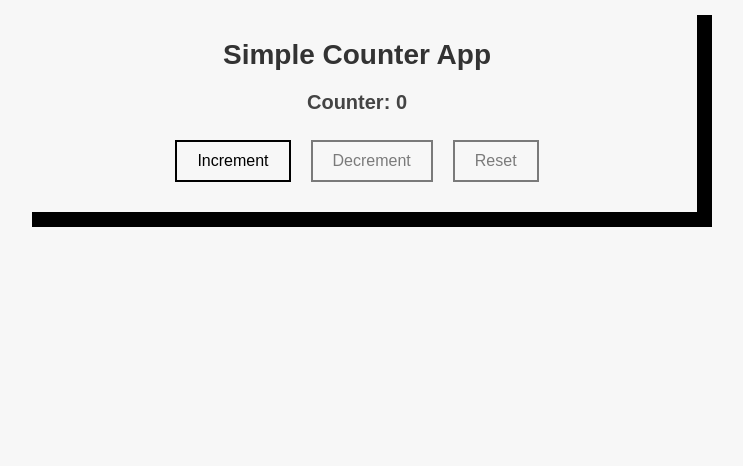
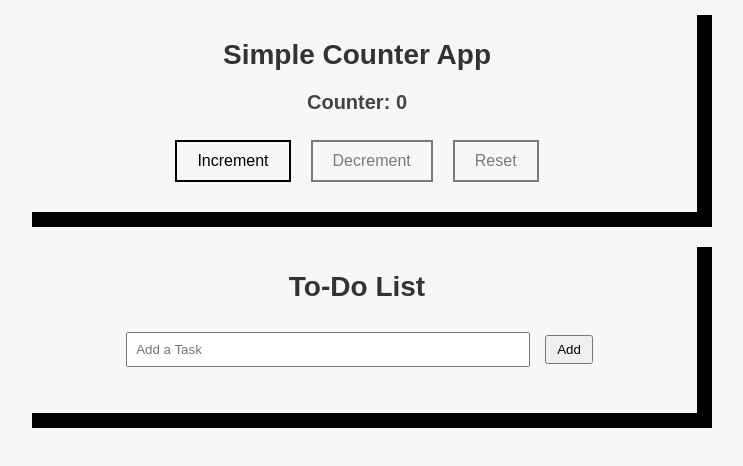
Before and after one commit to Sakshi119/reactjsPractice, a React (Create React App) app in the folder counter-app/: page / in a window 1280 px wide. Shown: the top 466 px of the page, without its empty margins (283-1026 px from the left). Built offline with nearby package versions, Linux system fonts and the light colour scheme.

Commit message:
todo app

```diff
--- a/counter-app/src/App.js
+++ b/counter-app/src/App.js
@@ -1,14 +1,21 @@
 import logo from './logo.svg';
 import './App.css';
 import Counter from './Components/counterApp/counter';
-
+import TodoApp from './Components/toDoList/todo-list';
 
 function App() {
   return (
+    <>
     <div className="app">
-    <h1>Simple Counter App</h1>
-    <Counter />
-  </div>
+      <h1>Simple Counter App</h1>
+      <Counter />
+    </div>
+
+    <div className='app2'>
+      <TodoApp />
+    </div>
+    </>
+
   );
 }
 
--- /dev/null
+++ b/counter-app/src/Components/toDoList/todo-list.css
@@ -0,0 +1,47 @@
+.app2 {
+    padding: 20px;
+    box-shadow: 15px 15px 0px 0px black;
+    width: 50%;
+    height: 50%;
+    margin: 20px auto;
+
+}
+
+.todo-app ul {
+    background: #beb4fb;
+    padding: 12px;
+}
+
+.todo-app input {
+    padding: 8px;
+    margin: 10px;
+    width: 60%;
+}
+
+.todo-app button {
+    padding: 5px 10px;
+    margin: 5px;
+    cursor: pointer;
+}
+
+.todo-app ul {
+    list-style-type: none;
+    padding: 0;
+}
+
+.todo-app li {
+    margin: 10px 0;
+}
+
+.todo-app li button {
+    margin-left: 10px;
+    background-color: white;
+    color: #333;
+    border: none;
+    cursor: pointer;
+    border:1px solid transparent;
+}
+
+.todo-app li button:hover {
+    border: 1px solid #333;
+}
--- /dev/null
+++ b/counter-app/src/Components/toDoList/todo-list.js
@@ -0,0 +1,54 @@
+import React,{useState} from "react";
+import "./todo-list.css";
+
+
+function TodoApp(){
+    const [task,setTask] = useState("");
+    const [taskList,setTaskList] = useState([]);
+
+    //handleAddTask
+    const handleAddTask =() =>{
+        if (task){
+            setTaskList([...taskList,{id:Date.now(),name:task,completed:false},]);
+            setTask("");  //clear after added task into task list
+        }
+        console.log(taskList);
+    };
+
+    //handleToggleComplete
+    const handleToggleComplete=(id) =>{
+        setTaskList(taskList.map((task) => task.id === id ? {...task,completed: !task.completed}:task));
+    };
+
+    //handleDeleteTask
+    const handleDeleteTask=(id) =>{
+        setTaskList(taskList.filter((task) => task.id !== id));
+    }
+
+    return(
+        <div className="todo-app">
+            <h1>To-Do List</h1>
+            {/* //task input */}
+            <input type="text" value={task} onChange={(e) => setTask(e.target.value)} placeholder="Add a Task"/>
+            <button onClick={handleAddTask}>Add</button>
+
+            {/* //task list output */}
+            <ul>
+                {taskList.map((task) => (
+                    <li key={task.id}>{task.name}
+                        <button onClick={()=> handleToggleComplete(task.id)}>{task.completed? "Undo":"Complete"}</button>
+                        <button onClick={()=> handleDeleteTask(task.id)}>Delete</button>
+                    </li>
+                ))}
+
+
+
+
+
+            </ul>
+
+        </div>
+    );
+}
+
+export default TodoApp;
```
